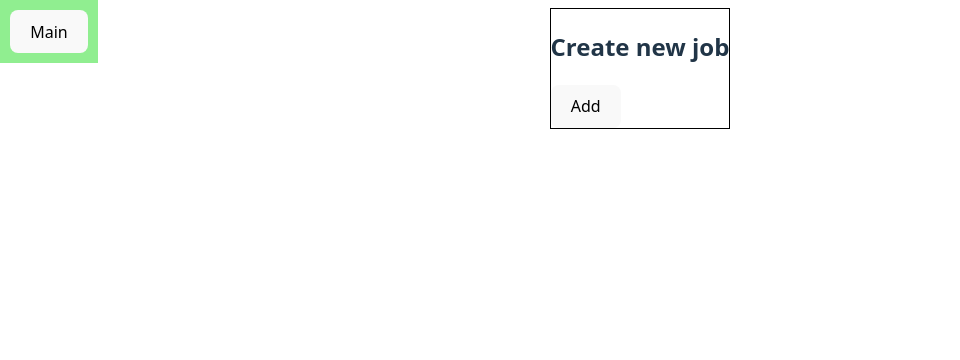
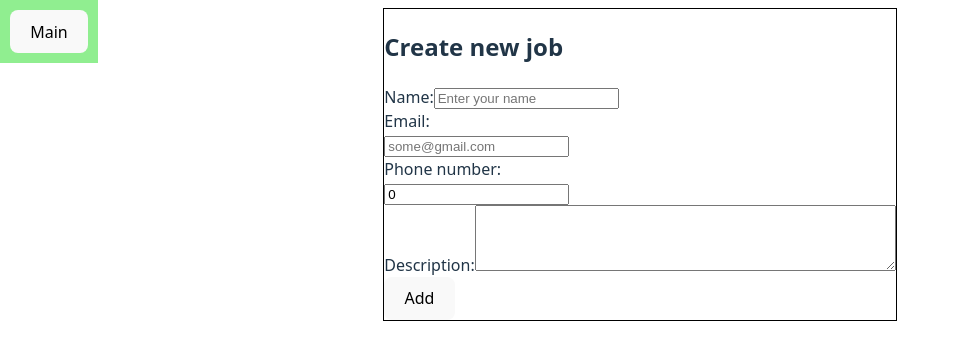
Before and after one commit to pdxserg/firstCrmAppFrontEnd, a React (Vite) app: page /jobs/new in a window 1280 px wide. Shown: the top 360 px of the page, without its empty margins (0-960 px from the left). Built offline with nearby package versions, Linux system fonts and the light colour scheme; no server answers.

Commit message:
refactor: create newJob by useState and multiple input

```diff
--- a/src/common/components/NewJob/NewJob.tsx
+++ b/src/common/components/NewJob/NewJob.tsx
@@ -1,5 +1,6 @@
 import styles from './NewJob.module.css'
 import {useCreateJobMutation} from "../../../jobApi.ts";
+import {useState} from "react";
 
 
 // customerName: string,
@@ -8,24 +9,53 @@ import {useCreateJobMutation} from "../../../jobApi.ts";
 // 	jobDetails: string
 export const NewJob = () => {
 
-	// const [customerName, setCustomerName] = useState("")
+	 const [customerName, setCustomerName] = useState<string>("")
+	 const [customerEmail, setCustomerEmail] = useState<string>("")
+	 const [customerPhone, setCustomerPhone] = useState<number>(0)
+	 const [jobDetails, setJobDetails] = useState<string>("")
 
-const customerName ="Brad Spring"
-	const customerEmail= "johnspring@gmail.com"
-	const customerPhone = 3661515
-	const jobDetails= "Lorem ipsum"
+
+// const customerName ="Brad Spring"
+// 	const customerEmail= "johnspring@gmail.com"
+// 	const customerPhone = 3661515
+// 	const jobDetails= "Lorem ipsum"
+
 	const [createJob] = useCreateJobMutation()
 
 const createJobHandler=()=>{
 	createJob({customerName, customerEmail, customerPhone, jobDetails})
 		.then(()=>{alert("Success")})
 }
+
+// const onchangeHandler=(e)=>{
+// 		setCustomerName(e.currentTarget.value)
+// 	}
 	return (
 		<div className={styles.container}>
 
 			<div className={styles.centerTopElement}>
 				<h2>Create new job</h2>
 
+				<label htmlFor="name">Name:</label>
+				<input type="text" id="name" name="name" placeholder="Enter your name"
+				value={customerName} onChange={(e)=>setCustomerName(e.currentTarget.value)}
+				/>
+				<br/>
+				<label htmlFor="name1">Email:</label><br/>
+				<input type="text" id="name1" name="name1" placeholder="some@gmail.com"
+				       value={customerEmail} onChange={(e)=>setCustomerEmail(e.currentTarget.value)}
+				/>
+				<br/>
+				<label htmlFor="name2">Phone number:</label><br/>
+				<input type="number" id="name2" name="name2" placeholder="333 33 33"
+				       value={customerPhone} onChange={(e)=>setCustomerPhone(parseInt(e.currentTarget.value)||0)}
+				/>
+				<br/>
+				<label htmlFor="w3review">Description:</label>
+				<textarea id="w3review" name="w3review" rows={4} cols={50}
+				          value={jobDetails} onChange={(e)=>setJobDetails(e.currentTarget.value)}
+				></textarea>
+				<br/>
 				<button onClick={createJobHandler}>Add</button>
 			</div>
 		</div>
```
